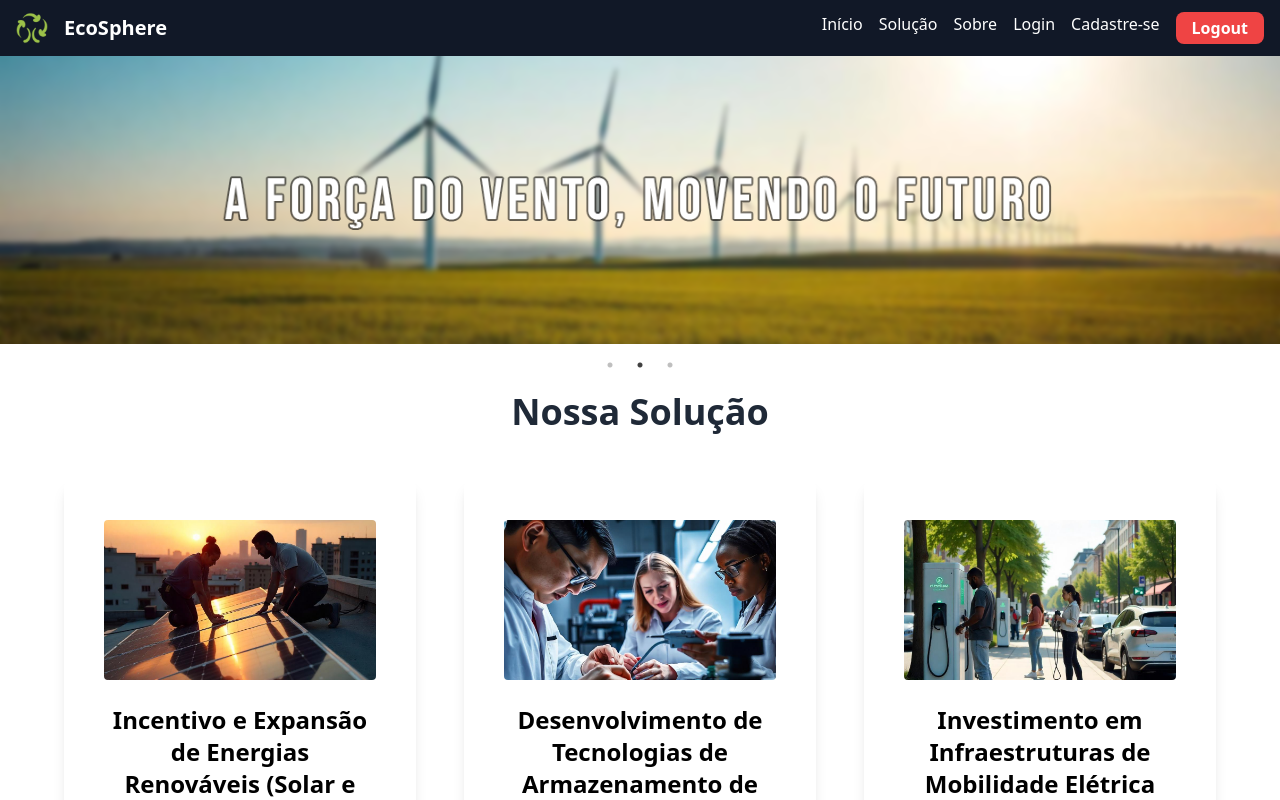
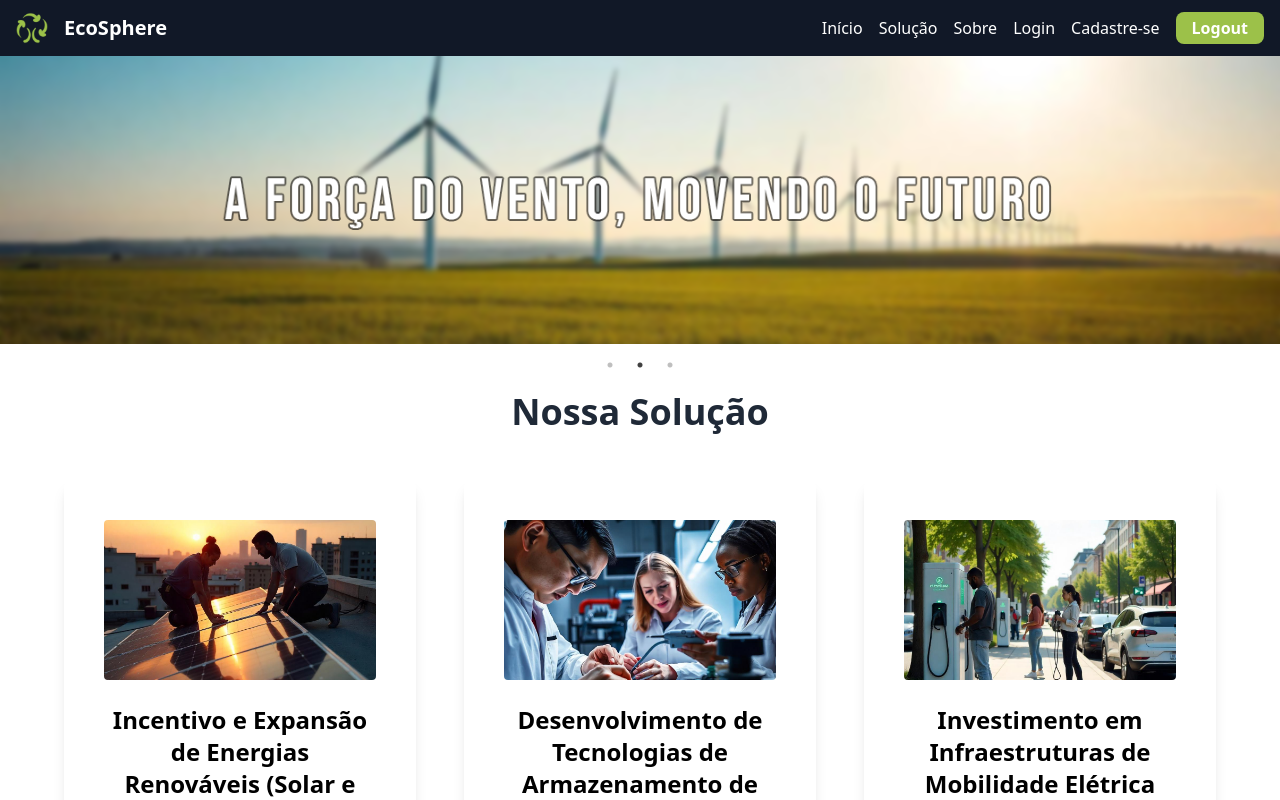
Before and after one commit to Arthurgaa/projetogs, a React (Vite) app: page / in a window 1280 px wide. Shown: the top 800 px of the page. Built offline with nearby package versions, Linux system fonts and the light colour scheme.

Commit message:
Nav modificada

```diff
--- a/src/components/Nav.jsx
+++ b/src/components/Nav.jsx
@@ -20,7 +20,7 @@ const Nav = () => {
           <Link to="/" className="text-xl font-semibold hover:text-gray-400">EcoSphere</Link>
         </div>
         {/* Links de navegação */}
-        <div className="flex space-x-4">
+        <div className="flex items-center space-x-4">
           <Link to="/" className="hover:text-gray-400">Início</Link>
           <Link to="/solucao" className="hover:text-gray-400">Solução</Link>
           <Link to="/sobre" className="hover:text-gray-400">Sobre</Link>
@@ -28,7 +28,7 @@ const Nav = () => {
           <Link to="/cadastrar" className="hover:text-gray-400">Cadastre-se</Link>
           <button
             onClick={handleLogout}
-            className="bg-red-500 hover:bg-red-600 text-white font-semibold py-1 px-4 rounded-lg transition duration-200"
+            className="bg-[#9cc149] hover:bg-green-600 text-white font-semibold py-1 px-4 rounded-lg transition duration-200"
           >
             Logout
           </button>
```
